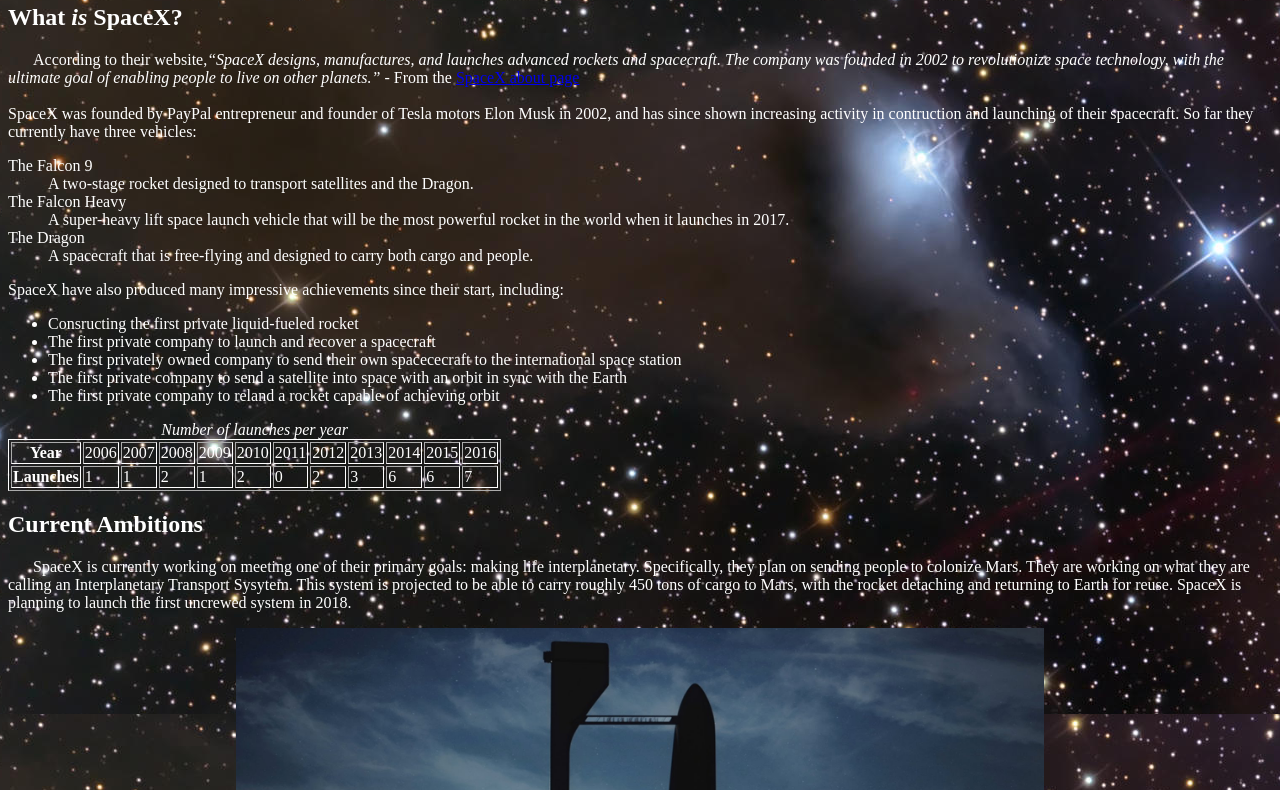
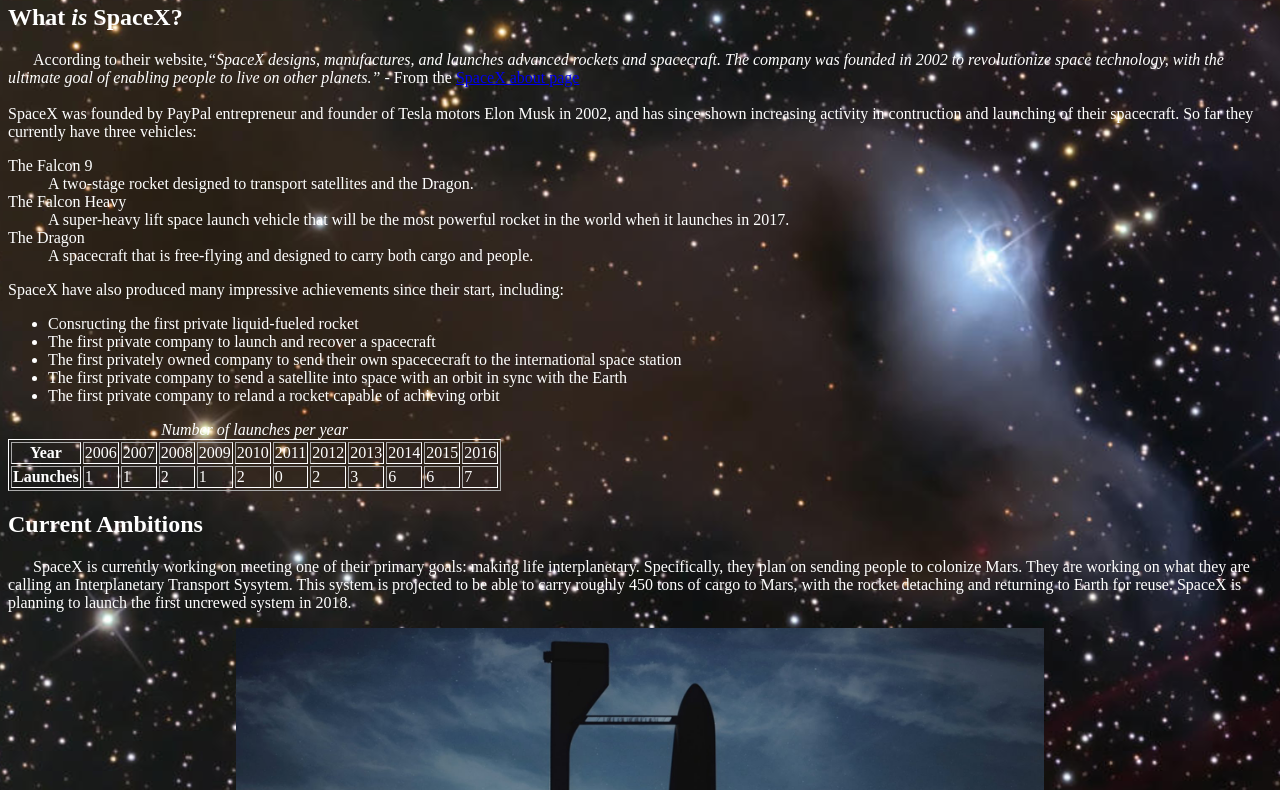
Before and after one commit to ianstory/ianstory.github.io, a plain HTML site: page index.html in a window 1280 px wide. Shown: the part 239-1029 px from the top of the page. Drawn offline with Linux system fonts and the light colour scheme.

Commit message:
Update styles.css

```diff
--- a/styles.css
+++ b/styles.css
@@ -1,6 +1,6 @@
 BODY {background-image: url("background.jpg");
 		background-color: black;
-		background-size: 1500px 953px;
+		background-size: 1875px 1191.25px;
 		background-attachment: fixed;
 		color: white}
 IMG {display: block;
```
